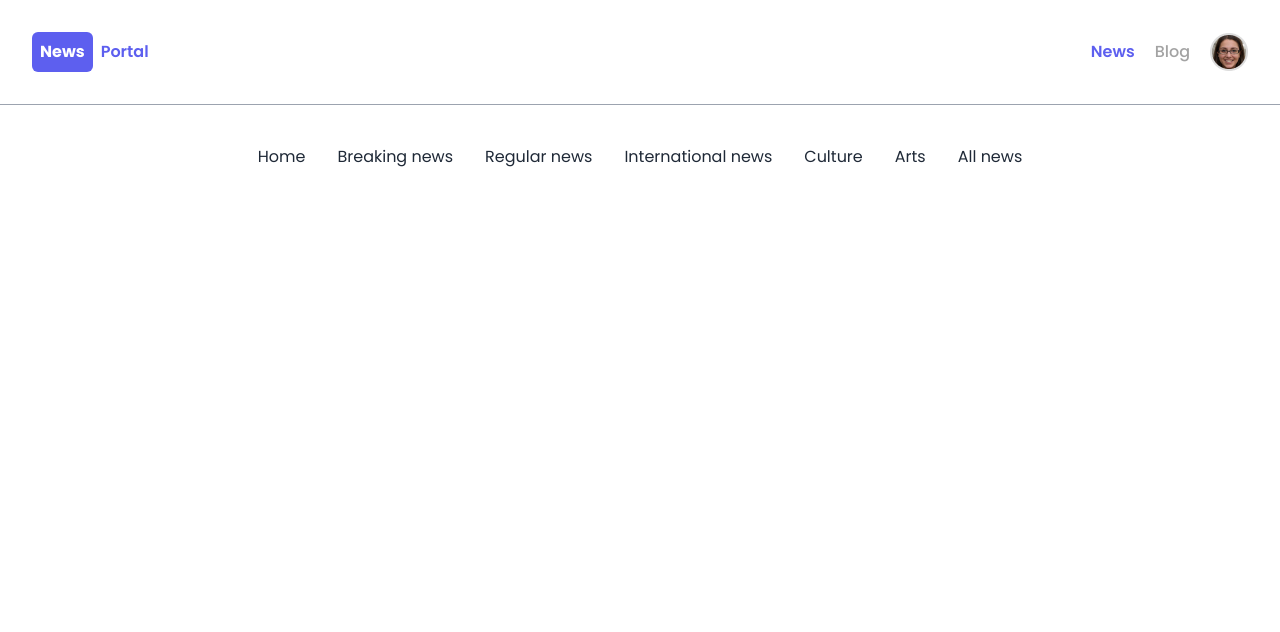
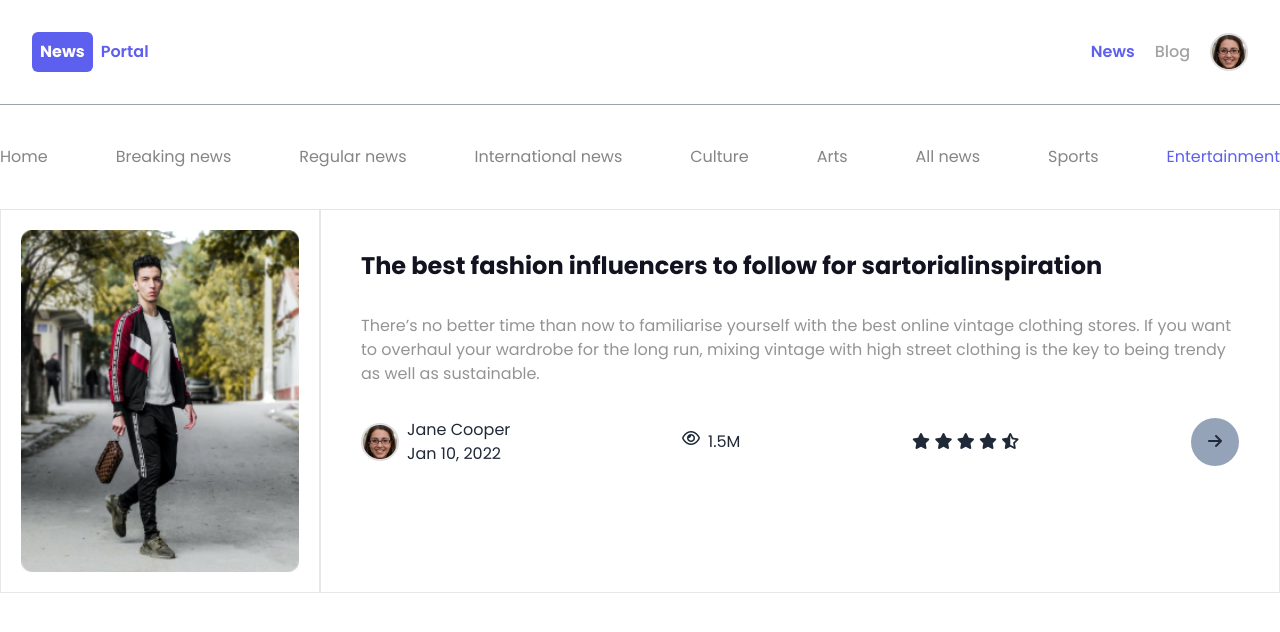
Before and after one commit to rakibgithub21/News-Portal, a plain HTML site: page index.html in a window 1280 px wide. Drawn offline with nearby package versions, Linux system fonts and the light colour scheme.

Commit message:
main contain desgin done

```diff
--- a/index.html
+++ b/index.html
@@ -30,6 +30,7 @@
 </head>
 
 <body class="poppins">
+    <!-- header start -->
     <header class="container mx-auto ">
         <nav class="flex justify-between py-8 px-8">
             <div class="flex gap-2 items-center">
@@ -45,7 +46,7 @@
         <hr class="border-1 border-gray-400  mx-auto">
 
         <div id="button-container ">
-            <div class="flex justify-center gap-8 my-10">
+            <div class="flex justify-between my-10 text-[#858585]">
                 <button class="">Home</button>
                 <button class="">Breaking news</button>
                 <button class="">Regular news</button>
@@ -53,10 +54,70 @@
                 <button class="">Culture</button>
                 <button class="">Arts</button>
                 <button class="">All news</button>
+                <button class="">Sports</button>
+                <button class="text-[#5D5FEF]">Entertainment</button>
             </div>
         </div>
     </header>
+    <!-- header end -->
 
+    <!-- main container start -->
+
+    <main class="container mx-auto">
+        <section>
+            <div id="container_div" class="grid grid-cols-4 ">
+                <div class="col-span-1 p-5 border">
+                    <img class="w-full object-cover" src="Images/unsplash_EhTcC9sYXsw.png" alt="">
+                </div>
+                <div class=" border col-span-3 p-10 space-y-8">
+                    <h1 class="font-bold text-2xl text-[#121221]">The best fashion influencers to follow for
+                        sartorialinspiration</h1>
+
+                    <p class="text-[#949494] ">There’s no better time than now to familiarise yourself with the best
+                        online vintage clothing stores. If you want to
+                        overhaul your wardrobe for the long run, mixing vintage with high street clothing is the key to
+                        being trendy as well as
+                        sustainable.
+                    </p>
+
+                    <!-- conainer -->
+                    <div class="flex justify-between items-center">
+                        <!-- profile -->
+                        <div class="flex gap-2 items-center">
+                            <div>
+                                <img src="Images/Avatar.png" alt="">
+                            </div>
+                            <div>
+                                <p>Jane Cooper</p>
+                                <p>Jan 10, 2022</p>
+                            </div>
+                        </div>
+                        <!-- view -->
+                        <div class="flex gap-2 ">
+                            <i class="fa-regular fa-eye"></i>
+                            <p>1.5M</p>
+                        </div>
+                        <!-- rating -->
+                        <div>
+                            <i class="fa-solid fa-star"></i>
+                            <i class="fa-solid fa-star"></i>
+                            <i class="fa-solid fa-star"></i>
+                            <i class="fa-solid fa-star"></i>
+                            <i class="fa-solid fa-star-half-stroke"></i>
+
+                        </div>
+                        <!-- button -->
+                        <div>
+                            <button class="btn-circle bg-slate-400 btn-outline"><i
+                                    class="fa-solid fa-arrow-right"></i></button>
+                        </div>
+                    </div>
+                </div>
+            </div>
+        </section>
+    </main>
+
+    <!-- main container end -->
 
 </body>
 
```
Also changed, not shown: Images/unsplash_EhTcC9sYXsw.png (added).
